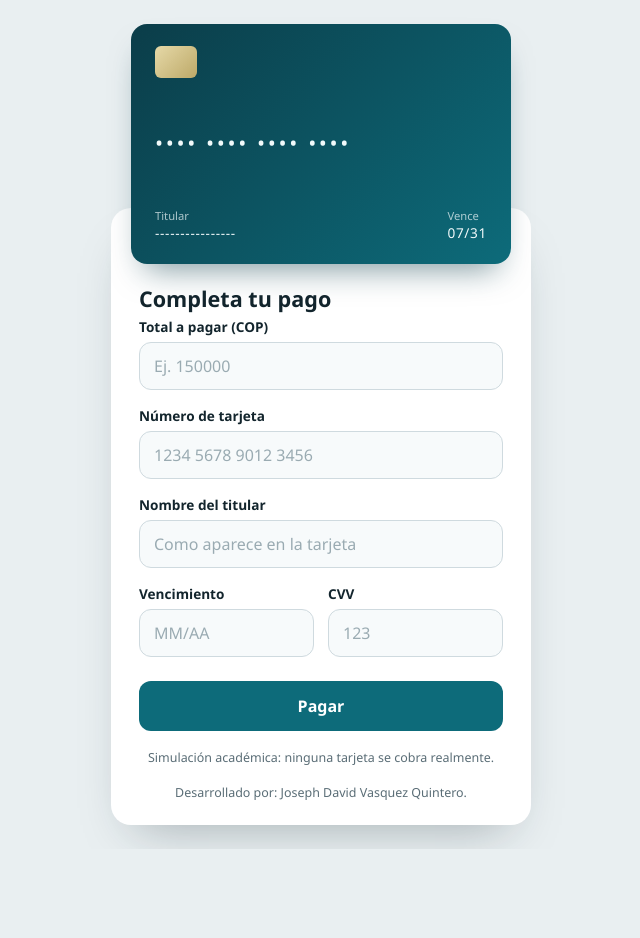
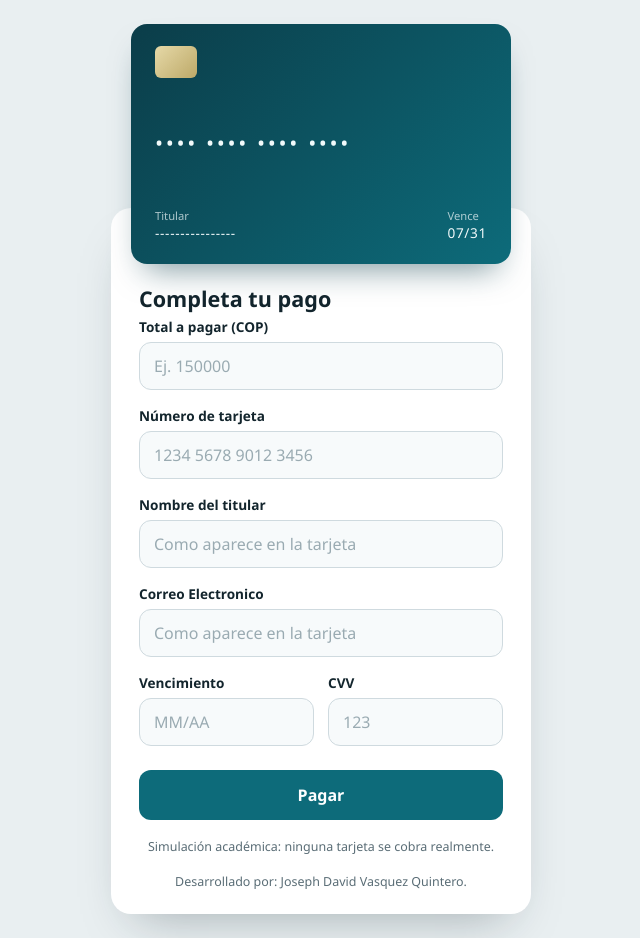
Before and after one commit to JosephV-Q/pasarela-pagos, a website: page public/index.html in a window 1280 px wide. Shown: the whole page, without its empty margins (319-959 px from the left). Before the commit the page ends 849 px from the top, so only its background shows below. Drawn offline with Linux system fonts and the light colour scheme.

Commit message:
Add email input field to index.html

```diff
--- a/public/index.html
+++ b/public/index.html
@@ -54,6 +54,14 @@
         <p class="campo__error" id="error-titular" role="alert"></p>
       </div>
 
+      <div class="campo">
+        <label for="correo">Correo Electronico</label>
+        <input id="correo" name="correo" type="text" autocomplete="cc-name"
+               placeholder="Como aparece en la tarjeta" maxlength="40"
+               aria-describedby="error-correo" required>
+        <p class="campo__error" id="error-correo" role="alert"></p>
+      </div>
+
       <div class="fila">
         <div class="campo">
           <label for="vence">Vencimiento</label>
```
